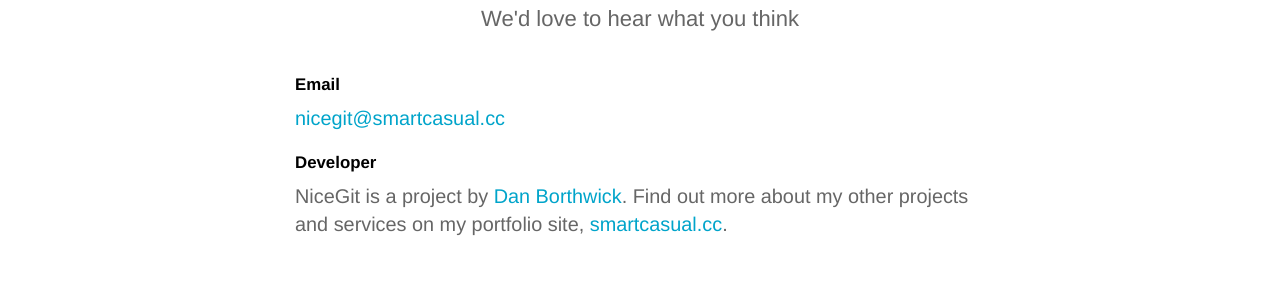
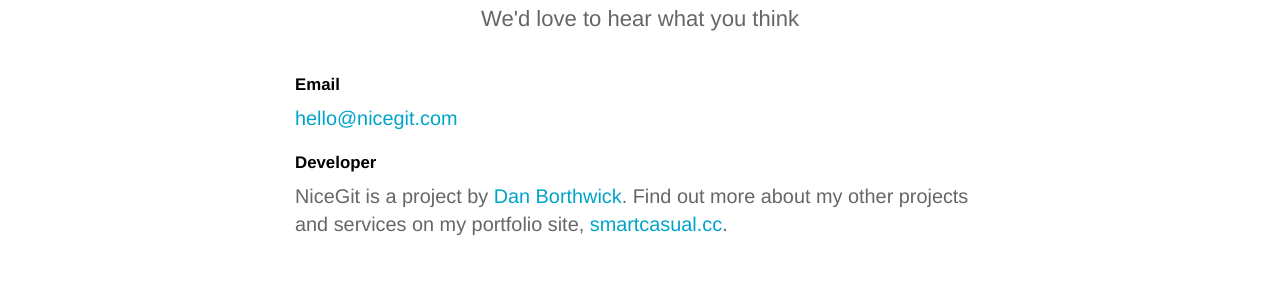
Before and after one commit to NiceGitTeam/Web, a Jekyll site: the page built from contact.html, in a window 1280 px wide. Shown: the part 240-540 px from the top of the page. Built offline with Jekyll 4.4.1, drawn with Linux system fonts in a browser that asks for light colours; comment, search, counter and statistics services are not loaded.

Commit message:
Use hello@nicegit.com on contact page

```diff
--- a/contact.html
+++ b/contact.html
@@ -18,7 +18,7 @@
 		<address><a target="_blank" href="https://www.google.com/maps/place/{{ page.map.address | url_encode }}">{{ page.map.address | replace: ", ", ", <br>" }}</a></address> -->
 
 		<h3 class="editable">Email</h3>
-		<p><a href="mailto:nicegit@smartcasual.cc">nicegit@smartcasual.cc</a></p>
+		<p><a href="mailto:hello@nicegit.com">hello@nicegit.com</a></p>
 		<h3 class="editable">Developer</h3>
 		<p>NiceGit is a project by <a href="mailto:dan@smartcasual.cc">Dan Borthwick</a>. Find out more about my other projects and services on my portfolio site, <a href="http://smartcasual.cc" target="_blank">smartcasual.cc</a>.</p>
 	</div>
```
